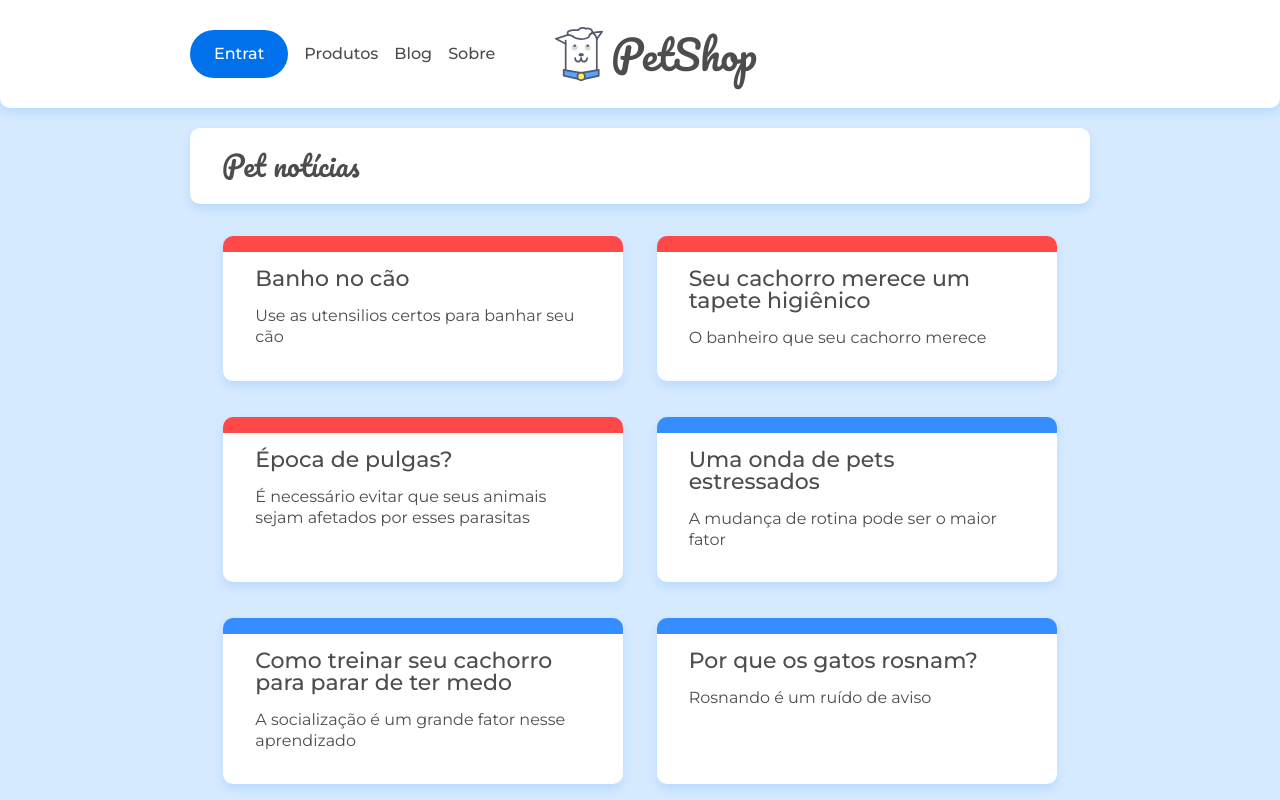
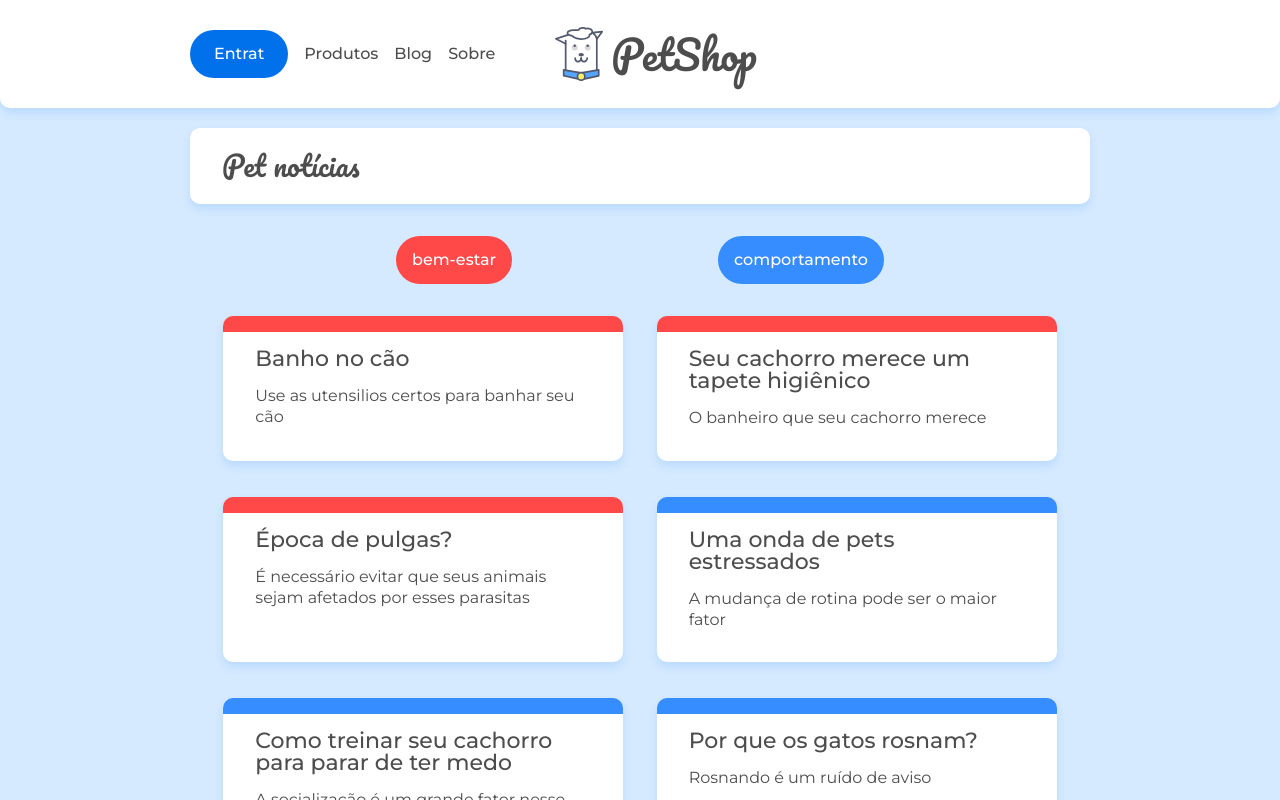
Before and after one commit to sansonvinicius/dog_blog, a React (Create React App) app: page / in a window 1280 px wide. Shown: the top 800 px of the page. Built offline with nearby package versions, Linux system fonts and the light colour scheme; data requests are answered from the project's data file.

Commit message:
arquivo ListaCategorias.jsx criado para permitir filtrar os posts por categoria

```diff
--- /dev/null
+++ b/src/componentes/ListaCategorias.jsx
@@ -0,0 +1,29 @@
+import React, {useState, useEffect }from 'react'
+import { Link } from 'react-router-dom'
+import { busca } from '../api/api'
+import '../assets/css/blog.css'
+
+const ListaCategorias = () => {
+
+    const [categorias, setCategorias] = useState([])
+
+    useEffect(() => {
+        busca('/categorias', setCategorias)
+      }, [])
+
+    return(
+        <ul className="lista-categorias container flex">
+            {
+                categorias.map((categoria)=>(
+                    <Link to={`categoria/${categoria.id}`}>
+                      <li className={`lista-categorias__categoria lista-categorias__categoria--${categoria.id}`}>
+                        {categoria.nome}
+                     </li>
+                    </Link>
+                ))
+            }
+        </ul>
+    )
+}
+
+export default ListaCategorias
--- a/src/paginas/Home.jsx
+++ b/src/paginas/Home.jsx
@@ -1,5 +1,6 @@
 import React from 'react'
 import ListaPost from '../componentes/ListaPost'
+import ListaCategorias from '../componentes/ListaCategorias'
 
 const Home = () => {
 
@@ -8,6 +9,7 @@
       <div className="container">
         <h2 className="titulo-pagina">Pet notícias</h2>
       </div>
+      <ListaCategorias />
       <ListaPost url={'/posts'} />
     </main>
 
```
Also changed, not shown: 1 other file (tests, documents, lock files or other folders).
